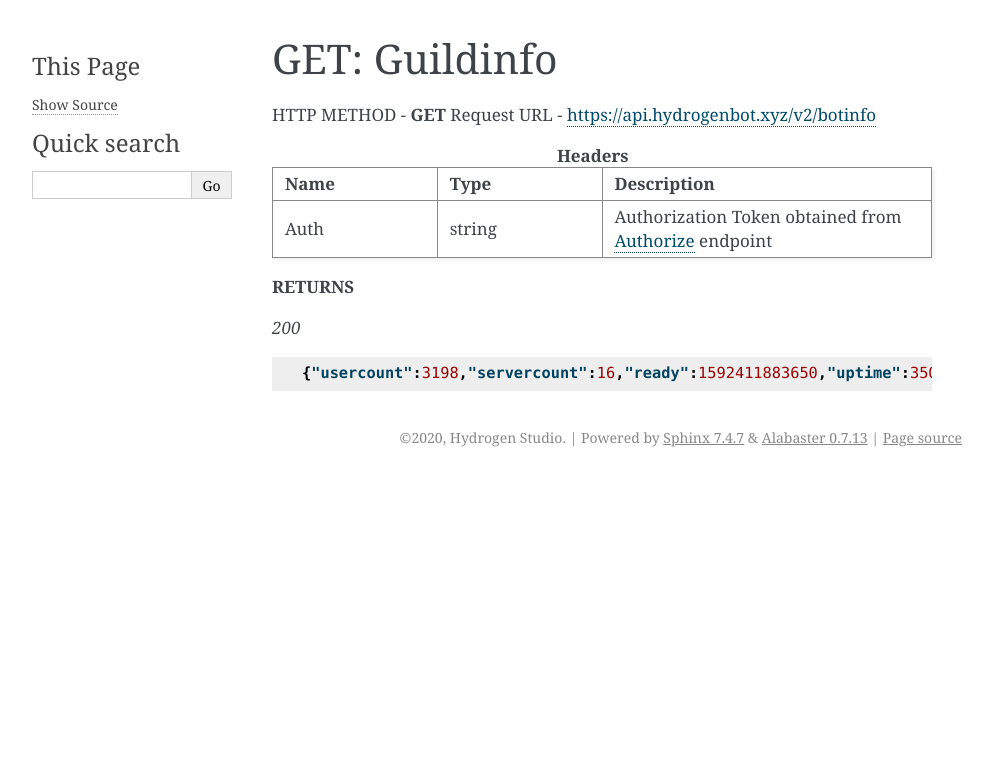
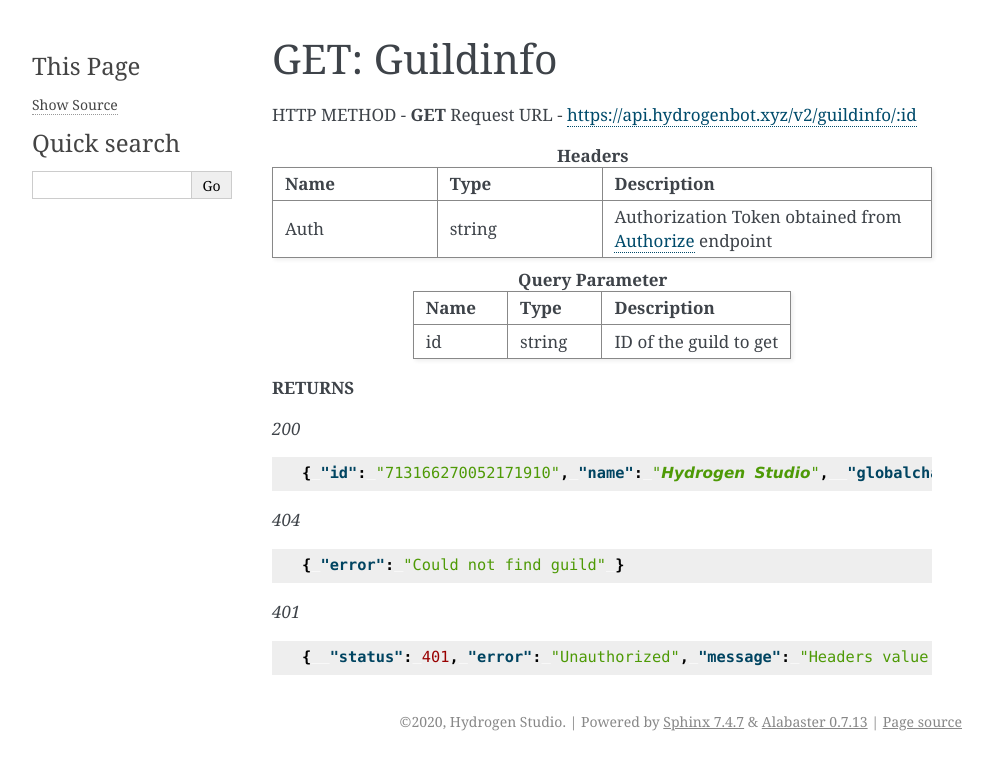
Before and after one commit to jerryzhangdev/hydrogen-developer-docs, a Sphinx documentation site: the page built from docs/source/guildinfo.rst, in a window 1280 px wide. Shown: the top 770 px of the page, without its empty margins (148-1141 px from the left). Built offline with Sphinx 7.4.7, drawn with Linux system fonts in a browser that asks for light colours.

Commit message:
Update guildinfo.rst

```diff
--- a/docs/source/guildinfo.rst
+++ b/docs/source/guildinfo.rst
@@ -2,7 +2,7 @@ GET: Guildinfo
 ==============
 
 HTTP METHOD - **GET**
-Request URL - https://api.hydrogenbot.xyz/v2/botinfo
+Request URL - https://api.hydrogenbot.xyz/v2/guildinfo/:id
 
 .. list-table:: **Headers**
    :widths: 25 25 50
@@ -15,10 +15,34 @@ Request URL - https://api.hydrogenbot.xyz/v2/botinfo
      - string
      - Authorization Token obtained from `Authorize <https://developer.hydrogenbot.xyz/en/latest/authorize.html>`_ endpoint
 
+.. list-table:: **Query Parameter**
+   :widths: 25 25 50
+   :header-rows: 1
+
+   * - Name
+     - Type
+     - Description
+   * - id
+     - string
+     - ID of the guild to get
+
 **RETURNS**
 
 *200*
 
 .. code-block:: json
 
-   {"usercount":3198,"servercount":16,"ready":1592411883650,"uptime":350138,"ping":67,"owner":"Airbus A350-1000#9999"}
+   { "id": "713166270052171910", "name": "𝙃𝙮𝙙𝙧𝙤𝙜𝙚𝙣 𝙎𝙩𝙪𝙙𝙞𝙤",  "globalchatenabled": true, "prefix": "H!",   "Infinite": true }
+
+
+*404*
+
+.. code-block:: json
+
+   { "error": "Could not find guild" }
+
+*401*
+
+.. code-block:: json
+
+   {  "status": 401, "error": "Unauthorized", "message": "Headers value `Auth` undefined."   }
```
